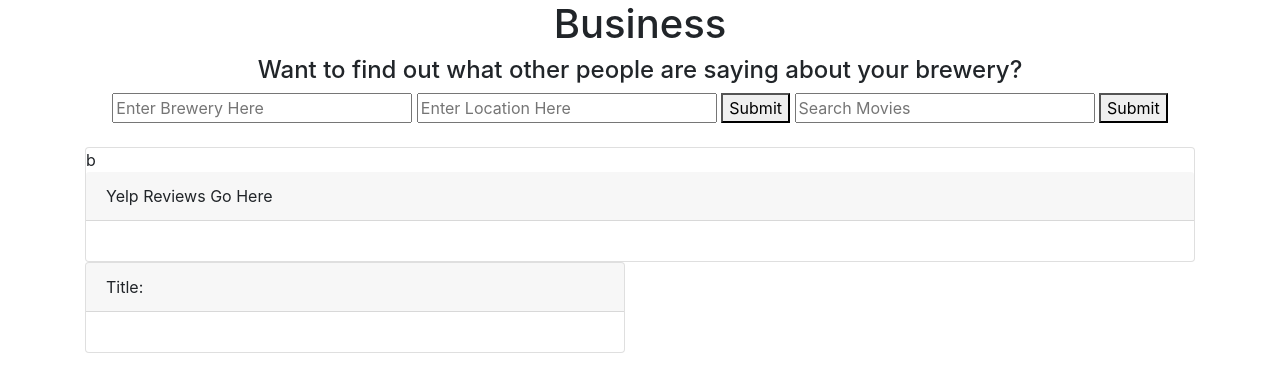
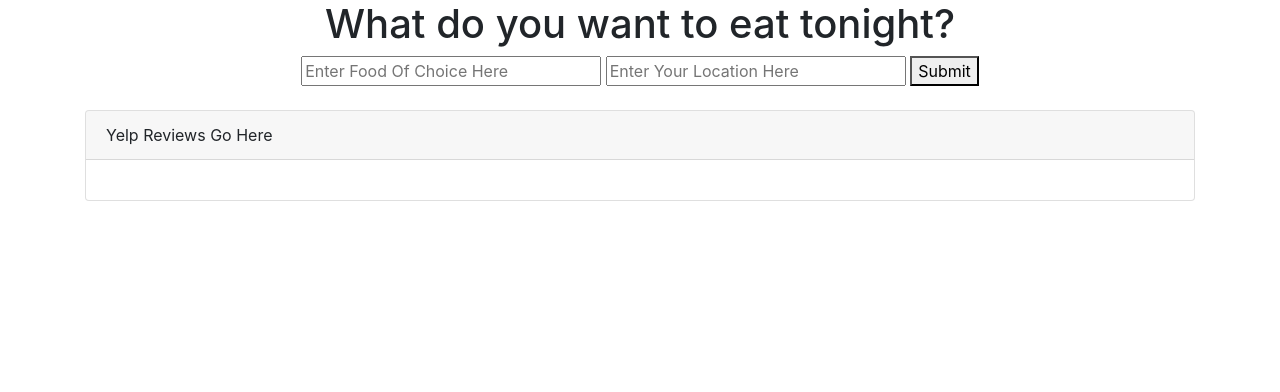
Before and after one commit to JoePappano/BrewReview, a plain HTML site: page index.html in a window 1280 px wide. Drawn offline with nearby package versions, Linux system fonts and the light colour scheme.

Commit message:
updating files from previous pushes

```diff
--- a/index.html
+++ b/index.html
@@ -13,37 +13,25 @@
 
 <body>
 
-    <h1 class="text-center"> Business </h1>
+    <h1 class="text-center"> What do you want to eat tonight? </h1>
 
     <div class="container">
         <div class="row">
             <div class="col-lg-12 text-center">
-                <h4> Want to find out what other people are saying about your brewery? </h4>
-                <input id="brewery" placeholder="Enter Brewery Here" style="width: 300px">
-                <input id="location" placeholder="Enter Location Here" style="width: 300px">
+                <!-- <h4> Want to find out what other people are saying about your brewery? </h4> -->
+                <input id="brewery" placeholder="Enter Food Of Choice Here" style="width: 300px">
+                <input id="location" placeholder="Enter Your Location Here" style="width: 300px">
                 <button id="submit"> Submit </button>
-                <input id="movie" placeholder="Search Movies" style="width: 300px">
-                <button id="submitMovie"> Submit </button>
             </div>
         </div>
         <br>
         <div class="row">
             <div class="col-lg-12">
-                <div class="card">b
+                <div class="card">
                     <div class="card-header">
                         Yelp Reviews Go Here
                     </div>
-                    <div class="card-body" id="reviews-go-here">
-
-                    </div>
-                </div>
-            </div>
-            <div class="col-lg-6">
-                <div class="card">
-                    <div class="card-header" id="movies-title">
-                        Title:
-                    </div>
-                    <div id="movies-here" class="card-body">
+                    <div class="card-body" id="businesses-go-here">
 
                     </div>
                 </div>
```
